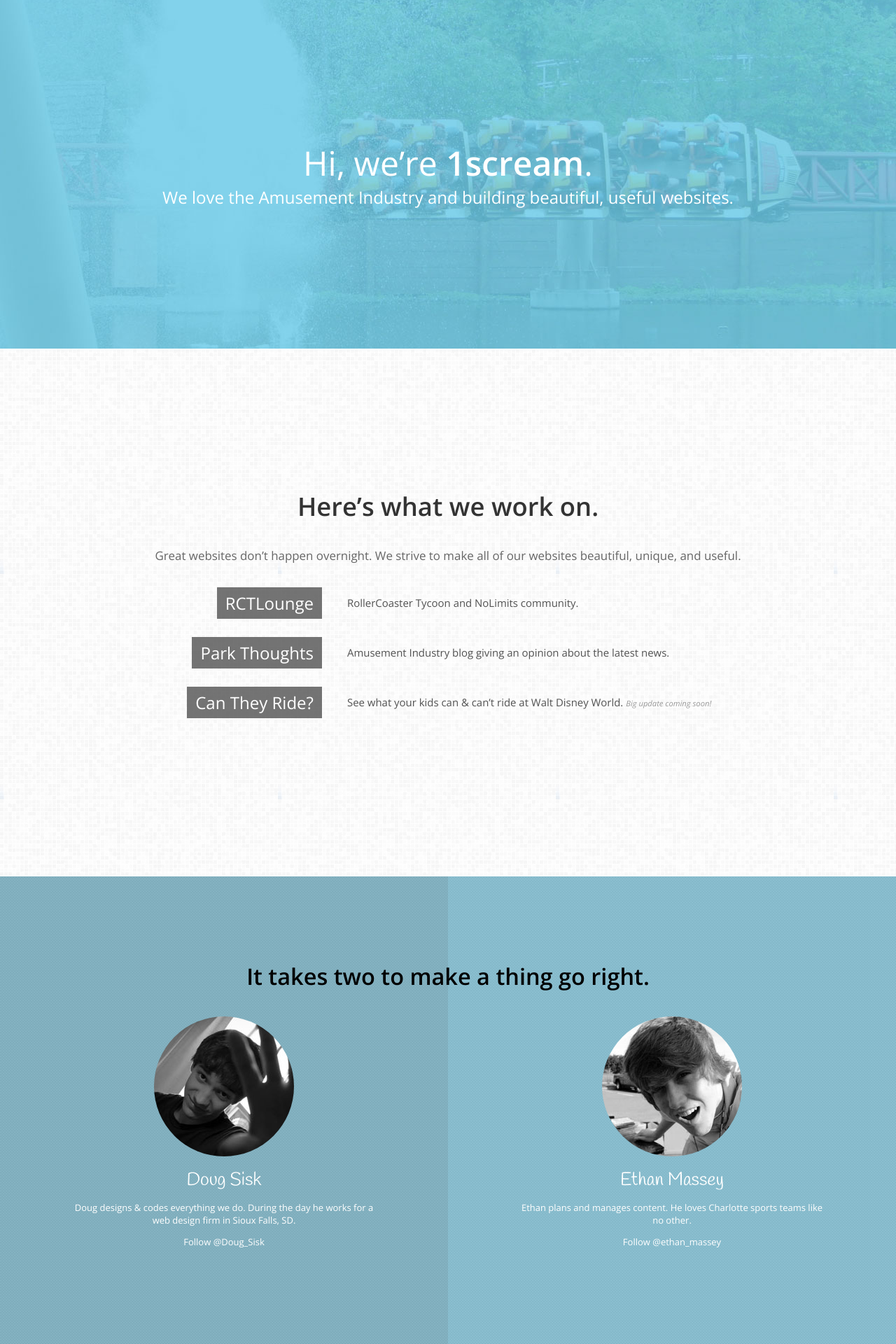
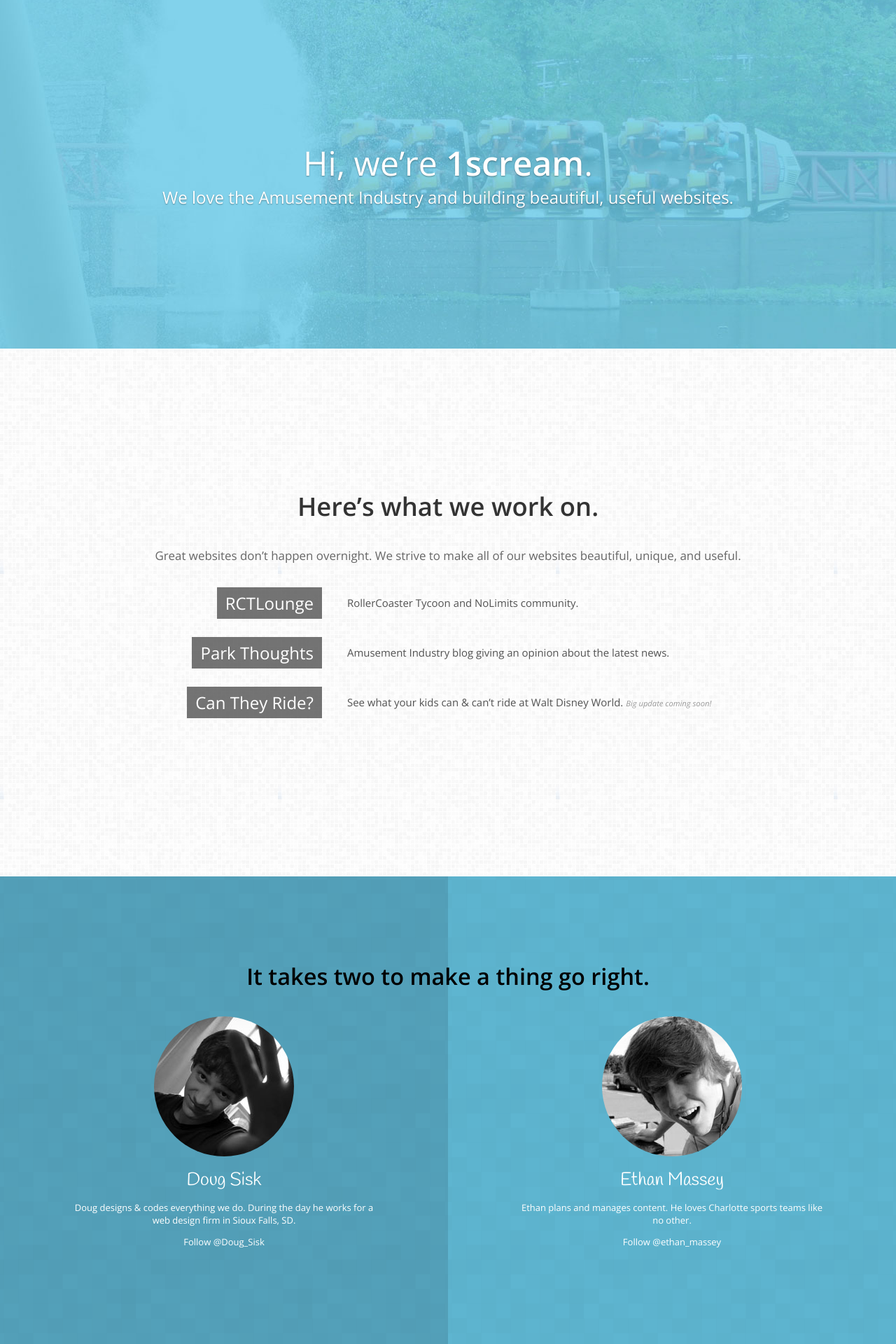
Before and after one commit to 1scream/1scream.com, a Jekyll site: the page built from index.html, in a window 1280 px wide. Shown: the top 1920 px of the page at 70% size. Built offline with Jekyll 4.4.1, drawn with Linux system fonts in a browser that asks for light colours; Markdown is read by kramdown in place of the engine named in the settings; comment, search, counter and statistics services are not loaded.

Commit message:
style changes

```diff
--- a/_layouts/default.html
+++ b/_layouts/default.html
@@ -16,7 +16,7 @@
         <link href="//fonts.googleapis.com/css?family=Open+Sans:300italic,400italic,600italic,300,400,600" rel="stylesheet" type="text/css">
         <link href="//fonts.googleapis.com/css?family=Handlee" rel="stylesheet" type="text/css">
         <link rel="stylesheet" href="/css/normalize.css">
-        <link rel="stylesheet" href="/css/styles.css?v=1">
+        <link rel="stylesheet" href="/css/styles.css?v=2">
 
         <script src="/js/vendor/modernizr-2.6.2.min.js"></script>
 
--- a/css/styles.css
+++ b/css/styles.css
@@ -32,6 +32,7 @@ h1, h2, h3, h4 {
 	color: #fff;
 	background: #69c9e7 url(../img/header.jpg) center bottom no-repeat;
 	text-align: center;
+	text-shadow: 0 1px 2px rgba(0,0,0,0.36);
 }
 	#header h1 {
 		color: inherit;
@@ -189,8 +190,9 @@ h1, h2, h3, h4 {
 		width: 50%;
 		height: 500px;
 		float: left;
-		background-image: url(../img/carbon.png);
+		background-image: url(../img/square_bg.png);
 		background-repeat: repeat;
+		background-position: center center;
 	}
 		#us .guy img {
 			width: 200px;
@@ -261,7 +263,7 @@ h1, h2, h3, h4 {
 	width: 80%;
 	margin: 0 10%;
 	padding: 30px 0;
-	border-top: 10px solid #d1d1d1;
+	border-top: 2px solid #d1d1d1;
 }
 	#footer .logo {
 		height: 30px;
@@ -321,8 +323,6 @@ h1, h2, h3, h4 {
 	#footer {
 		width: 90%;
 		margin: 0 5%;
-		padding: 30px 0;
-		border-top: 10px solid #d1d1d1;
 	}
 
 	#footer .logo {
@@ -360,10 +360,10 @@ h1, h2, h3, h4 {
 	}
 
 	#us .guy {
-		background-image: url(../img/carbon@2x.png);
-		-webkit-background-size: 4px 4px;
-    	-moz-background-size: 4px 4px;
-		background-size: 4px 4px;
+		background-image: url(../img/square_bg@2x.png);
+		-webkit-background-size: 252px 230px;
+    	-moz-background-size: 252px 230px;
+		background-size: 252px 230px;
 	}
 
 	#footer .logo {
```
Also changed, not shown: img/square_bg.png (added), img/square_bg@2x.png (added).
